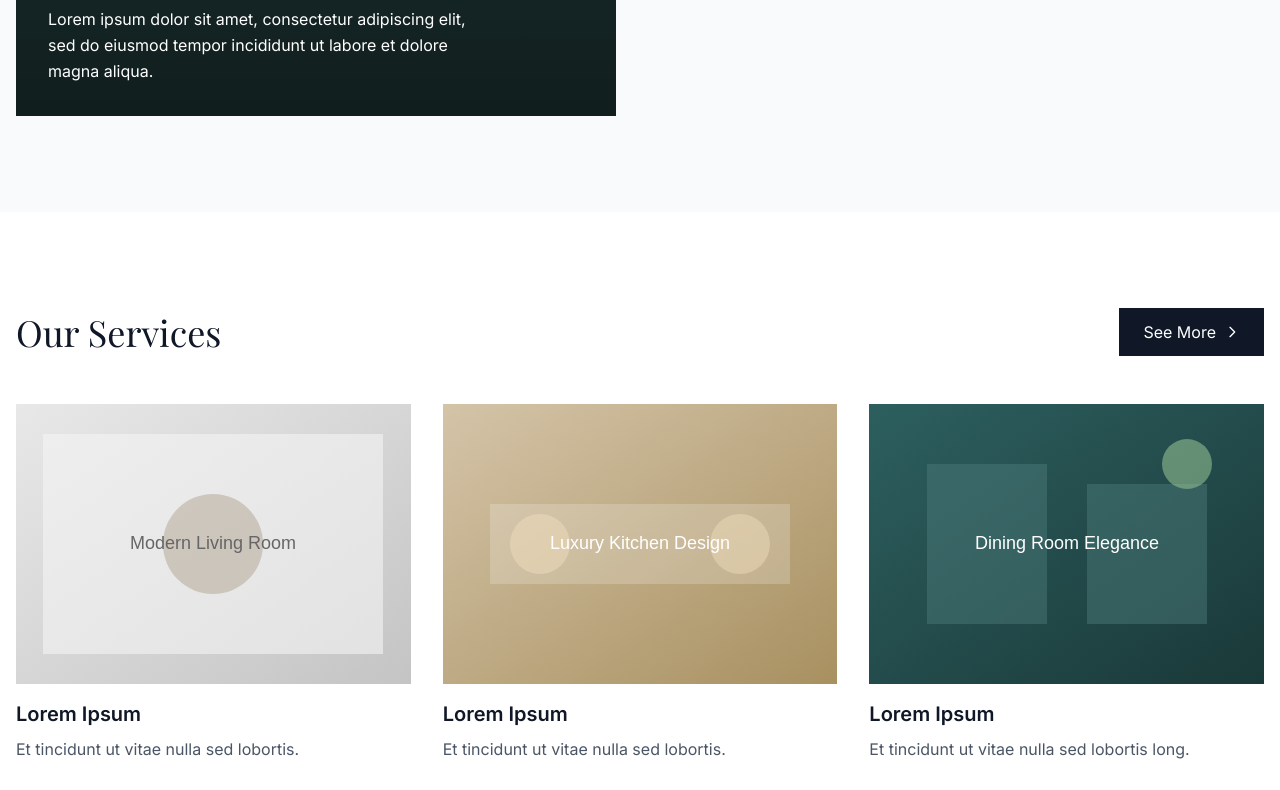
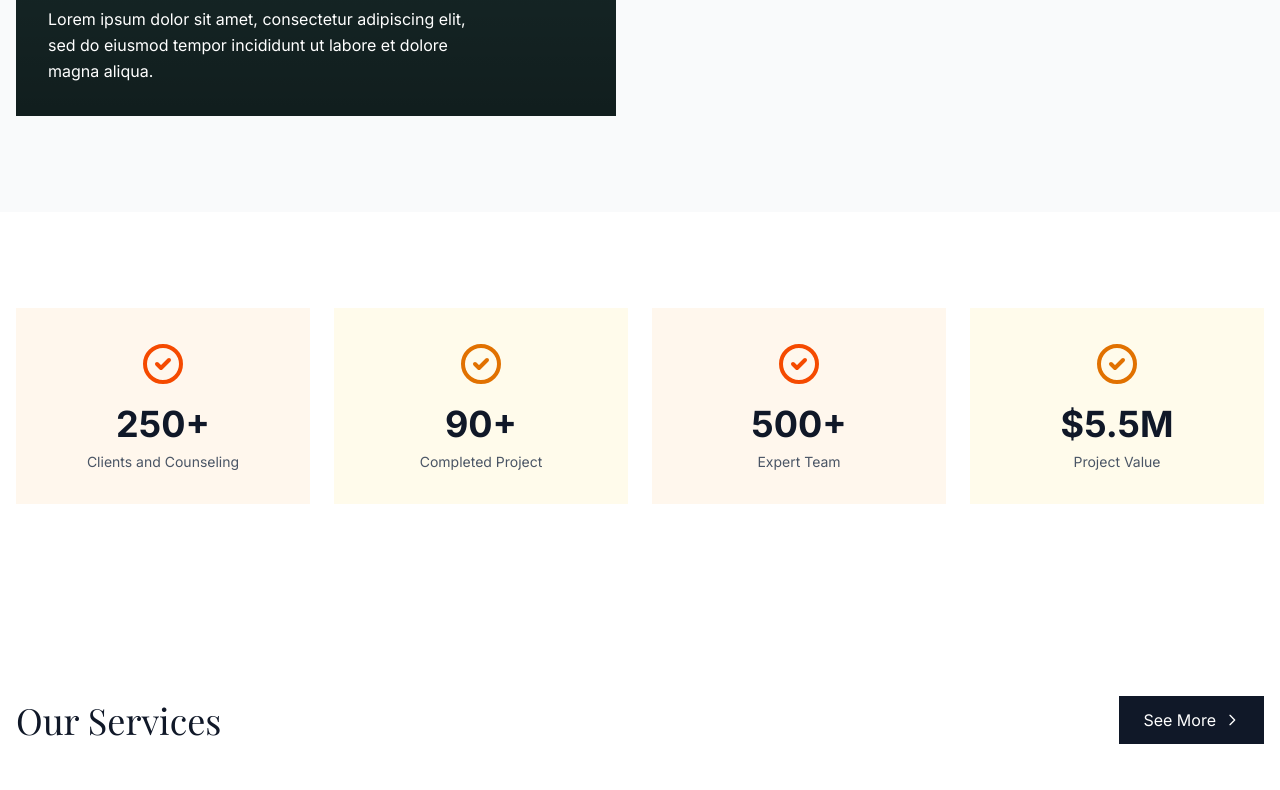
Before and after one commit to Utkrsh2405/g2-interiros, a Next.js app: page / in a window 1280 px wide. Shown: the part 1380-2170 px from the top of the page. Built offline with nearby package versions, Linux system fonts and the light colour scheme; a web font is replaced by a local one.

Commit message:
feat: add StatsCards component and reorganize homepage layout

```diff
--- a/app/page.tsx
+++ b/app/page.tsx
@@ -1,5 +1,6 @@
 import Hero from "@/components/Hero";
 import WhoWeAre from "@/components/WhoWeAre";
+import StatsCards from "@/components/StatsCards";
 import OurServices from "@/components/OurServices";
 import ProcessSteps from "@/components/ProcessSteps";
 import WhyChooseUs from "@/components/WhyChooseUs";
@@ -12,6 +13,7 @@ export default function Home() {
     <div>
       <Hero />
       <WhoWeAre />
+      <StatsCards />
       <OurServices />
       <ProcessSteps />
       <WhyChooseUs />
--- /dev/null
+++ b/components/StatsCards.tsx
@@ -0,0 +1,72 @@
+import React from 'react';
+
+const StatsCards = () => {
+  const stats = [
+    {
+      value: '250+',
+      label: 'Clients and Counseling',
+      color: 'bg-orange-50',
+      iconColor: 'text-orange-600',
+    },
+    {
+      value: '90+',
+      label: 'Completed Project',
+      color: 'bg-amber-50',
+      iconColor: 'text-amber-600',
+    },
+    {
+      value: '500+',
+      label: 'Expert Team',
+      color: 'bg-orange-50',
+      iconColor: 'text-orange-600',
+    },
+    {
+      value: '$5.5M',
+      label: 'Project Value',
+      color: 'bg-amber-50',
+      iconColor: 'text-amber-600',
+    },
+  ];
+
+  return (
+    <section className="py-16 md:py-24 bg-white">
+      <div className="container mx-auto px-4">
+        <div className="grid grid-cols-1 sm:grid-cols-2 lg:grid-cols-4 gap-6">
+          {stats.map((stat, index) => (
+            <div
+              key={index}
+              className={`${stat.color} p-8 text-center hover:shadow-lg transition-shadow duration-300`}
+            >
+              {/* Icon/Badge */}
+              <div className={`${stat.iconColor} mb-4 flex justify-center`}>
+                <svg
+                  className="w-12 h-12"
+                  fill="none"
+                  stroke="currentColor"
+                  viewBox="0 0 24 24"
+                >
+                  <path
+                    strokeLinecap="round"
+                    strokeLinejoin="round"
+                    strokeWidth={2}
+                    d="M9 12l2 2 4-4m6 2a9 9 0 11-18 0 9 9 0 0118 0z"
+                  />
+                </svg>
+              </div>
+
+              {/* Value */}
+              <h3 className="text-3xl md:text-4xl font-bold text-gray-900 mb-2">
+                {stat.value}
+              </h3>
+
+              {/* Label */}
+              <p className="text-gray-600 text-sm">{stat.label}</p>
+            </div>
+          ))}
+        </div>
+      </div>
+    </section>
+  );
+};
+
+export default StatsCards;
```
